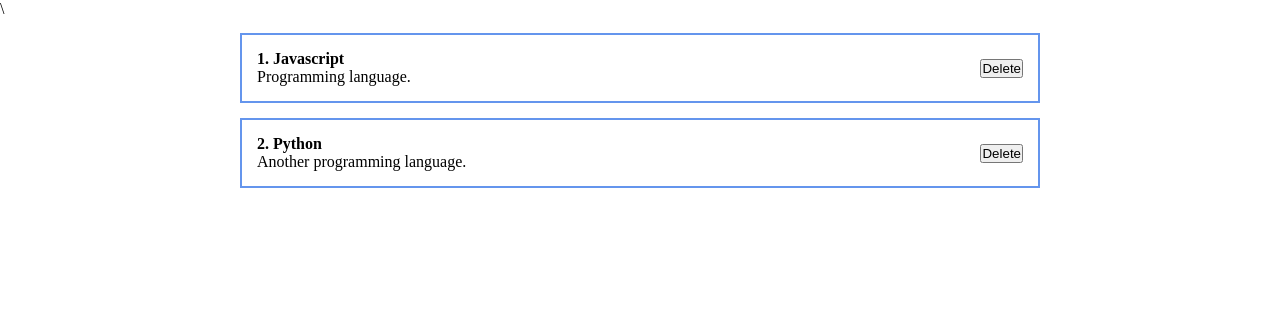
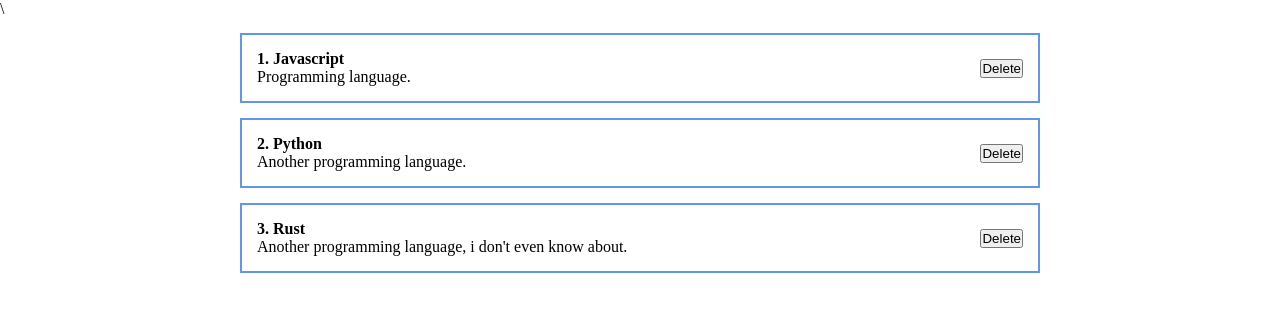
Before and after one commit to SonOfSteveJobs/React-Posts-App, a React (Create React App) app: page / in a window 1280 px wide. Shown: the top 312 px of the page. Built offline with nearby package versions, Linux system fonts and the light colour scheme.

Commit message:
added posts render

```diff
--- a/src/App.js
+++ b/src/App.js
@@ -3,12 +3,17 @@ import './styles/App.css';
 import PostItem from './components/PostItem';
 
 function App() {
-    const [value, setValue] = useState('Some text')
+    const [posts, setPosts] = useState([
+        {id: 1, title: 'Javascript', body: 'Programming language.'},
+        {id: 2, title: 'Python', body: 'Another programming language.'},
+        {id: 3, title: 'Rust', body: 'Another programming language, i don\'t even know about.'},
+    ])
 
     return (
         <div className="App">
-            <PostItem post={{id: 1, title: 'Javascript', body: 'Programming language.'}}/>
-            <PostItem post={{id: 2, title: 'Python', body: 'Another programming language.'}}/>
+            {
+                posts.map((post) => <PostItem post={post} key={post.id}/>)
+            }
         </div>
     );
 }
```
